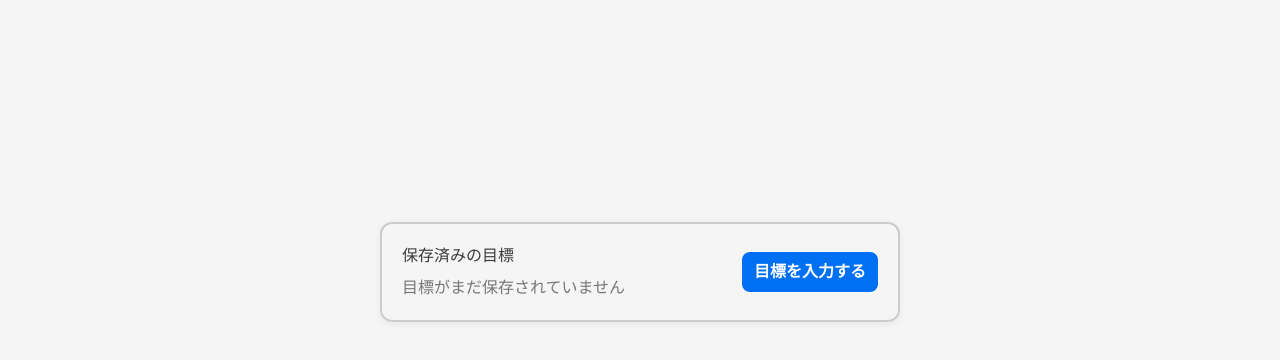
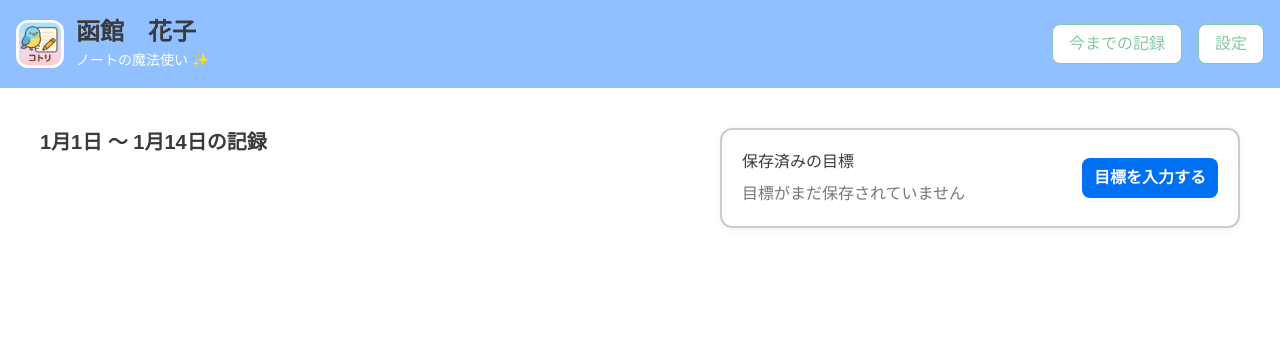
Before and after one commit to funswift/funswift-education, a Next.js app: page / in a window 1280 px wide. Shown: the top 360 px of the page. Built offline with nearby package versions, Linux system fonts and the light colour scheme.

Commit message:
ホーム画面の背景とヘッダーを作成 (#14)

```diff
--- a/src/app/globals.css
+++ b/src/app/globals.css
@@ -26,6 +26,8 @@
 }*/
 
 body {
+  height: 100%;
+  overflow: hidden;
   background: var(--background);
   color: var(--text);
   font-family: Arial, Helvetica, sans-serif;
--- a/src/app/goal/goal.tsx
+++ b/src/app/goal/goal.tsx
@@ -7,7 +7,6 @@ export default function First() {
   const [time, setTime] = useState("");
 
   return (
-    <div style={{ display: "flex", justifyContent: "center", alignItems: "center", minHeight: "60vh", padding: "2rem" }}>
       <div style={{ width: 320, border: "2px solid #ccc", borderRadius: 12, padding: "1.25rem", boxShadow: "0 2px 8px rgba(0,0,0,0.06)" }}>
         <div style={{ marginTop: 12, textAlign: "right" }}>
           <Link
@@ -24,6 +23,5 @@ export default function First() {
               </Link>
         </div>
       </div>
-    </div>
   );
 }
--- a/src/app/page.tsx
+++ b/src/app/page.tsx
@@ -1,12 +1,45 @@
 import Goal from "@/components/Goal/Goal";
-
+import Image from "next/image";
+import { Button } from "@/components/ui/button";
 
 export default function Home() {
   return (
-    <div className="min-h-screen p-8 flex items-start justify-center">
-      <main>
-        <Goal />
-      </main>
-    </div>
+    <main className="min-h-screen bg-[var(--background)] flex flex-col">
+      {/* Header */}
+      <header className="w-full bg-[var(--lightBlue)] p-4 flex items-center justify-between">
+        {/* 左側（アイコン＋ユーザー情報） */}
+        <div className="flex items-center space-x-3">
+          <Image
+            src="/kotori-icon.png"
+            alt="コトリ"
+            width={48}
+            height={48}
+            className="rounded-xl"
+          />
+          <div>
+            <h1 className="text-2xl font-semibold text-[var(--text)]">
+              函館　花子
+            </h1>
+            <span className="text-sm text-white">ノートの魔法使い ✨</span>
+          </div>
+        </div>
+
+        {/* 右側（ボタン群） */}
+        <div className="flex space-x-4">
+          <Button variant="outline">今までの記録</Button>
+          <Button variant="outline">設定</Button>
+        </div>
+      </header>
+
+      {/* メイン内容 */}
+      <div className="flex-1 p-10 bg-white">
+        <div className="flex items-start justify-between">
+          <h2 className="text-xl font-semibold text-[var(--text)]">
+            1月1日 〜 1月14日の記録
+          </h2>
+          <Goal />
+        </div>
+      </div>
+    </main>
   );
 }
--- a/src/components/Goal/Goal.tsx
+++ b/src/components/Goal/Goal.tsx
@@ -41,8 +41,15 @@ export default function Goal() {
   }, []);
 
   return (
-    <div style={{ display: "flex", justifyContent: "center", alignItems: "center", minHeight: "60vh", padding: "2rem" }}>
-      <div style={{ width: 520, border: "2px solid #ccc", borderRadius: 12, padding: "1.25rem", boxShadow: "0 2px 8px rgba(0,0,0,0.06)" }}>
+    <div
+      style={{
+        width: 520,
+        border: "2px solid #ccc",
+        borderRadius: 12,
+        padding: "1.25rem",
+        boxShadow: "0 2px 8px rgba(0,0,0,0.06)",
+      }}
+    >
       <div style={{ display: "flex", alignItems: "center", gap: 16 }}>
         <div style={{ flex: 1 }}>
           <h3 style={{ margin: 0, marginBottom: 8 }}>保存済みの目標</h3>
@@ -50,7 +57,9 @@ export default function Goal() {
             <div style={{ color: "#333" }}>
               <div>寝る時間: {formatISOToHM(stored.bedTimeGoal)}</div>
               <div>起きる時間: {formatISOToHM(stored.wakeUpTimeGoal)}</div>
-                <div>メディア時間: {stored.mediaTimeGoalMinutes ?? "未設定"} 分</div>
+              <div>
+                メディア時間: {stored.mediaTimeGoalMinutes ?? "未設定"} 分
+              </div>
               <div>勉強時間: {stored.studyTimeGoalMinutes ?? "未設定"} 分</div>
             </div>
           ) : (
@@ -76,6 +85,5 @@ export default function Goal() {
         </div>
       </div>
     </div>
-    </div>
   );
 }
```
Also changed, not shown: src/components/ui/button.tsx (+6 -6 lines), public/kotori-icon.png (added), src/utils/utils.ts (renamed from src/components/utils.ts). Lines whose indentation alone changed are shown as unchanged.
